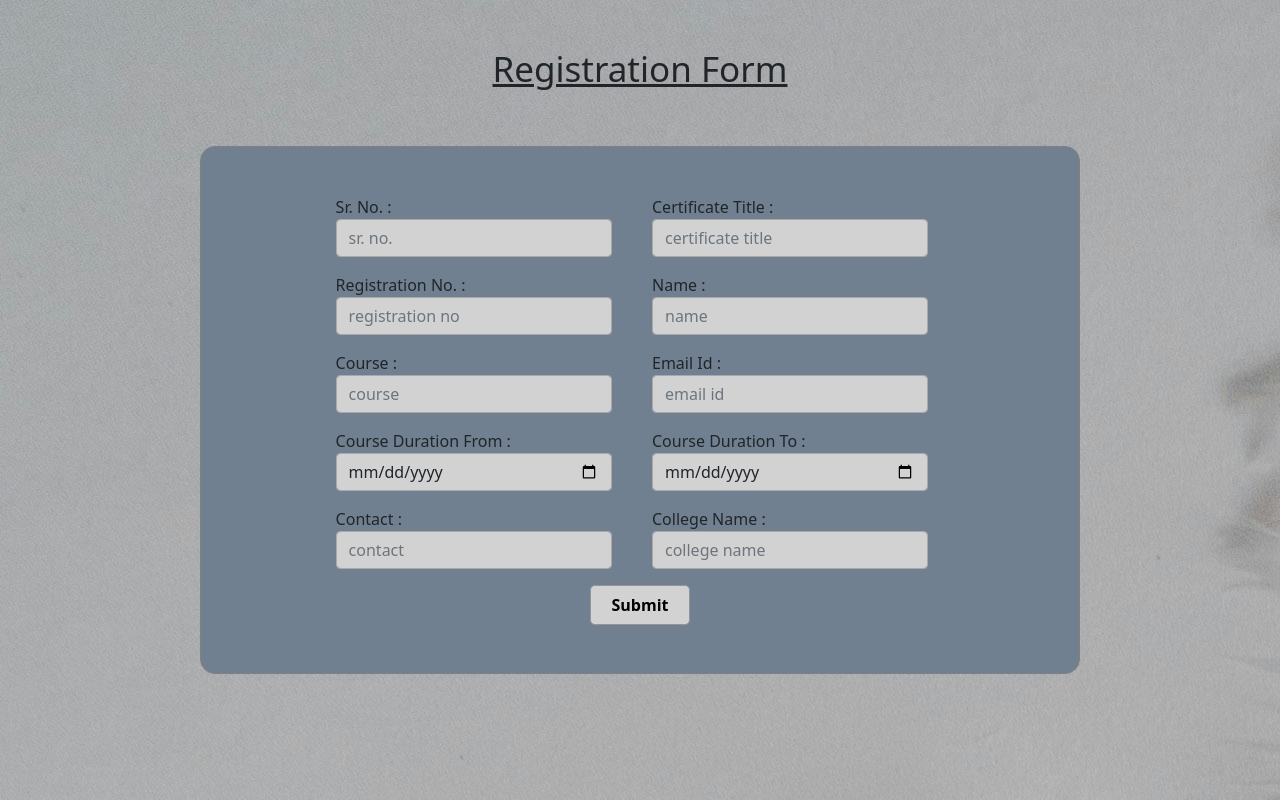
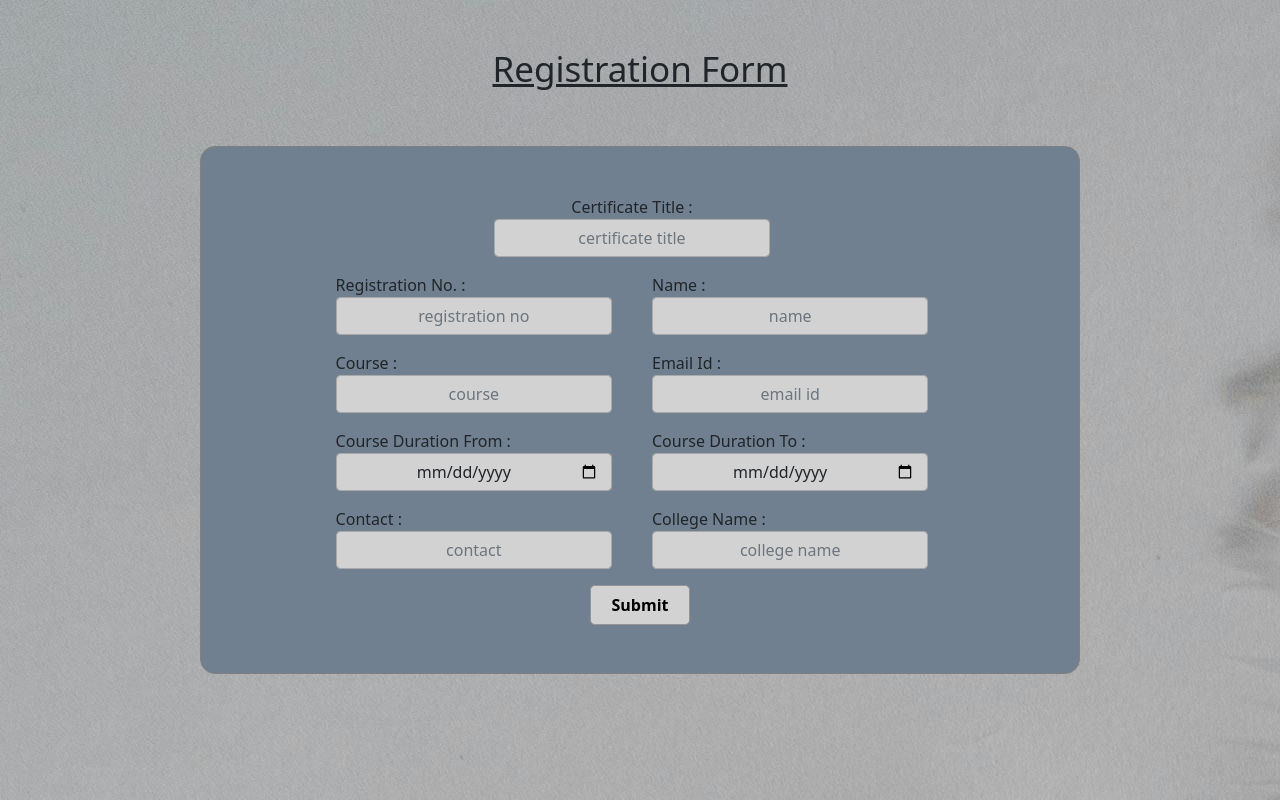
Before and after one commit to KhushubooSingh/certificate, a PHP site: page /login/registration_html.php in a window 1280 px wide. Run offline with PHP 8.4, Linux system fonts and the light colour scheme; the visitor is signed in with stand-in values (Sample User, id 1).

Commit message:
commented the sr no because it is auto increment in databse

```diff
--- a/certificate_code/login/registration.php
+++ b/certificate_code/login/registration.php
@@ -7,7 +7,7 @@ check_login(); // Ensure the user is logged in
 if ($_SERVER["REQUEST_METHOD"] == "POST") {
     if (isset($_POST['register_submit'])) {
         // Handle registration form submission
-        $sr_no = mysqli_real_escape_string($con, $_POST['srno']);
+        // $sr_no = mysqli_real_escape_string($con, $_POST['srno']);
         $certificate_title = mysqli_real_escape_string($con, $_POST['certificatetitle']);
         $registration_no = mysqli_real_escape_string($con, $_POST['registration_no']);
         $name = mysqli_real_escape_string($con, $_POST['name']);
@@ -18,8 +18,8 @@ if ($_SERVER["REQUEST_METHOD"] == "POST") {
         $contact_no = mysqli_real_escape_string($con, $_POST['contact']);
         $college_name = mysqli_real_escape_string($con, $_POST['college_name']);
 
-        $sql = "INSERT INTO certificate (sr_no, certificate_title, registration_no, name, course, email, contact_no, course_duration_from, course_duration_to, college_name)
-                VALUES ('$sr_no', '$certificate_title', '$registration_no', '$name', '$course', '$email', '$contact_no', '$course_duration_from', '$course_duration_to', '$college_name')";
+        $sql = "INSERT INTO certificate (certificate_title, registration_no, name, course, email, contact_no, course_duration_from, course_duration_to, college_name)
+                VALUES ('$certificate_title', '$registration_no', '$name', '$course', '$email', '$contact_no', '$course_duration_from', '$course_duration_to', '$college_name')";
 
         if (mysqli_query($con, $sql)) {
             $message = '<div class="alert alert-success">Registration successful!</div>';
--- a/certificate_code/login/registration_html.php
+++ b/certificate_code/login/registration_html.php
@@ -20,11 +20,11 @@ check_login(); // Ensure the user is logged in
         <h4 class="text-center pt-5 pb-5">Registration Form</h4>
         <form class="mx-auto" action="registration.php" method="POST">
             <div class="row pt-5 justify-content-center">
-                <div class="col-md-6 col-lg-4 mb-2 me-lg-3">
+                <!-- <div class="col-md-6 col-lg-4 mb-2 me-lg-3">
                     <label for="srno">Sr. No. :</label>
                     <input type="text" class="form-control input-field" placeholder="sr. no." id="srno" name="srno" />
-                </div>
-                <div class="col-md-6 col-lg-4 mb-3 me-lg-3">
+                </div> -->
+                <div class="col-md-6 col-lg-4 mb-3 me-lg-3 text-center">
                     <label for="certificatetitle">Certificate Title :</label>
                     <input type="text" class="form-control input-field" placeholder="certificate title"
                         id="certificatetitle" name="certificatetitle" required />
--- a/certificate_code/login/styles.css
+++ b/certificate_code/login/styles.css
@@ -43,6 +43,7 @@ form{
 .input-field{
     border: 1px solid #A9A9A9;
     background-color: #d2d2d2;
+    text-align: center;
 }
 
 .btn-submit{
```
Also changed, not shown: certificate_code/login/db_connection.php (+9 -4 lines), certificate_code/login/login_background.avif (deleted), certificate_code/login/pexels-enginakyurt-24285682.jpg (deleted), certificate_code/login/pexels-gdtography-277628-911738.jpg (deleted).
